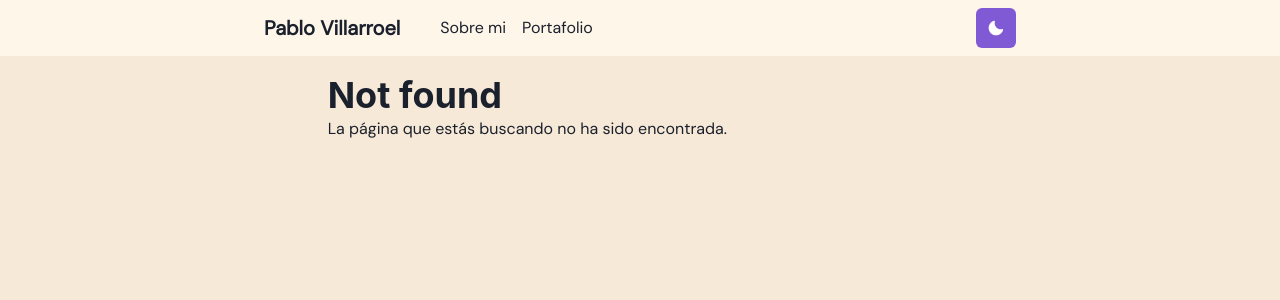
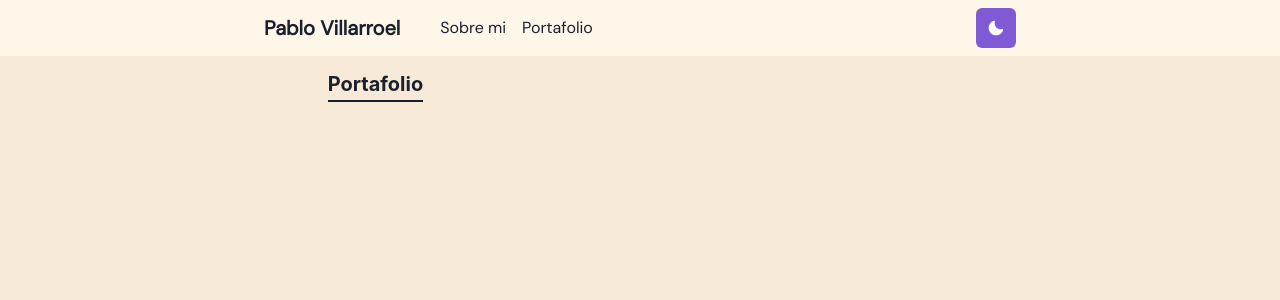
Before and after one commit to pablovrl/personal-website, a Next.js app: page /portfolio in a window 1280 px wide. Before the commit this address had no page. Shown: the top 300 px of the page. Built offline with nearby package versions, Linux system fonts and the light colour scheme.

Commit message:
add animation on index page

```diff
--- a/components/ExperienceSection.tsx
+++ b/components/ExperienceSection.tsx
@@ -18,6 +18,7 @@ const JobExperience = ({ company, date, children }: JobExperienceProps) => {
     </Flex>
   );
 };
+
 const ExperienceSection = () => {
   return (
     <Box>
--- /dev/null
+++ b/pages/portfolio.tsx
@@ -0,0 +1,13 @@
+import { Container } from "@chakra-ui/react";
+import { NextPage } from "next";
+import SubTitle from "../components/SubTitle";
+
+const Portfolio: NextPage = () => {
+  return (
+    <Container>
+      <SubTitle>Portafolio</SubTitle>
+    </Container>
+  );
+};
+
+export default Portfolio;
```
Also changed, not shown: pages/index.tsx (+7 -6 lines).
